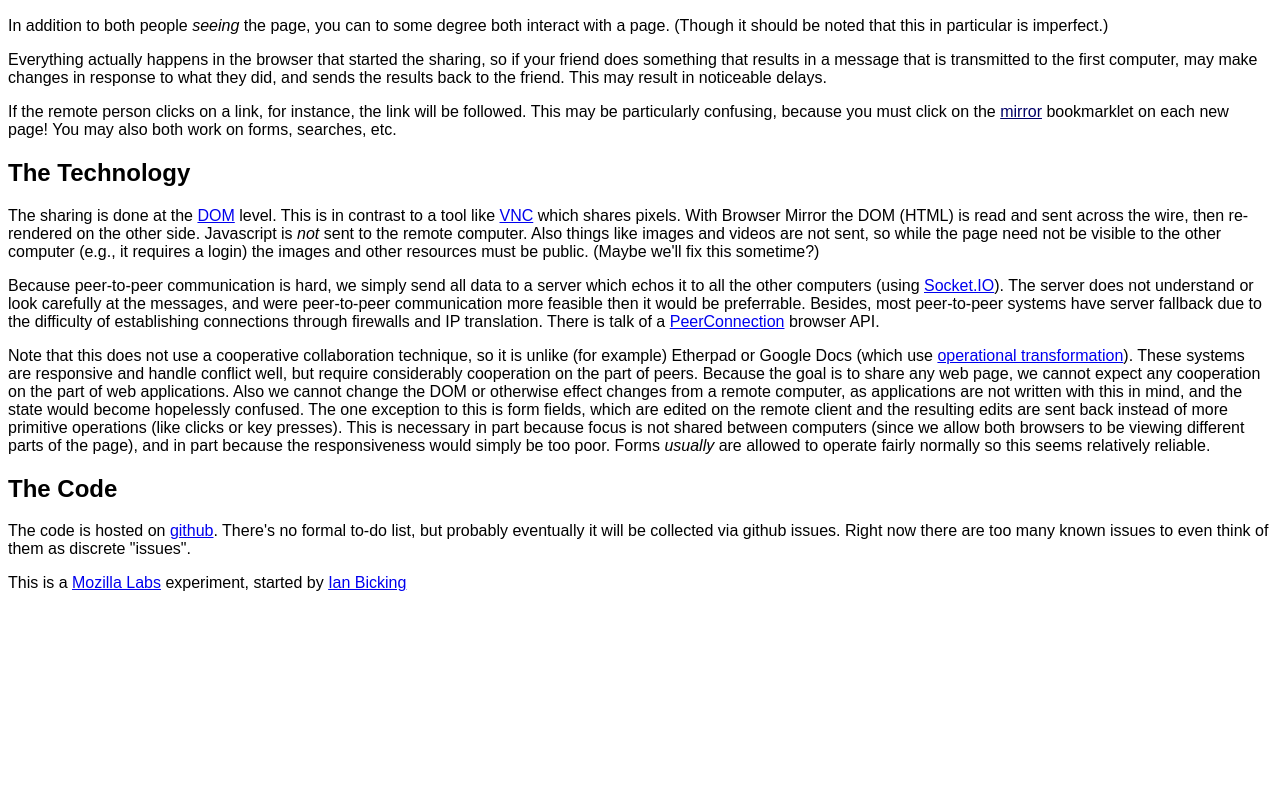
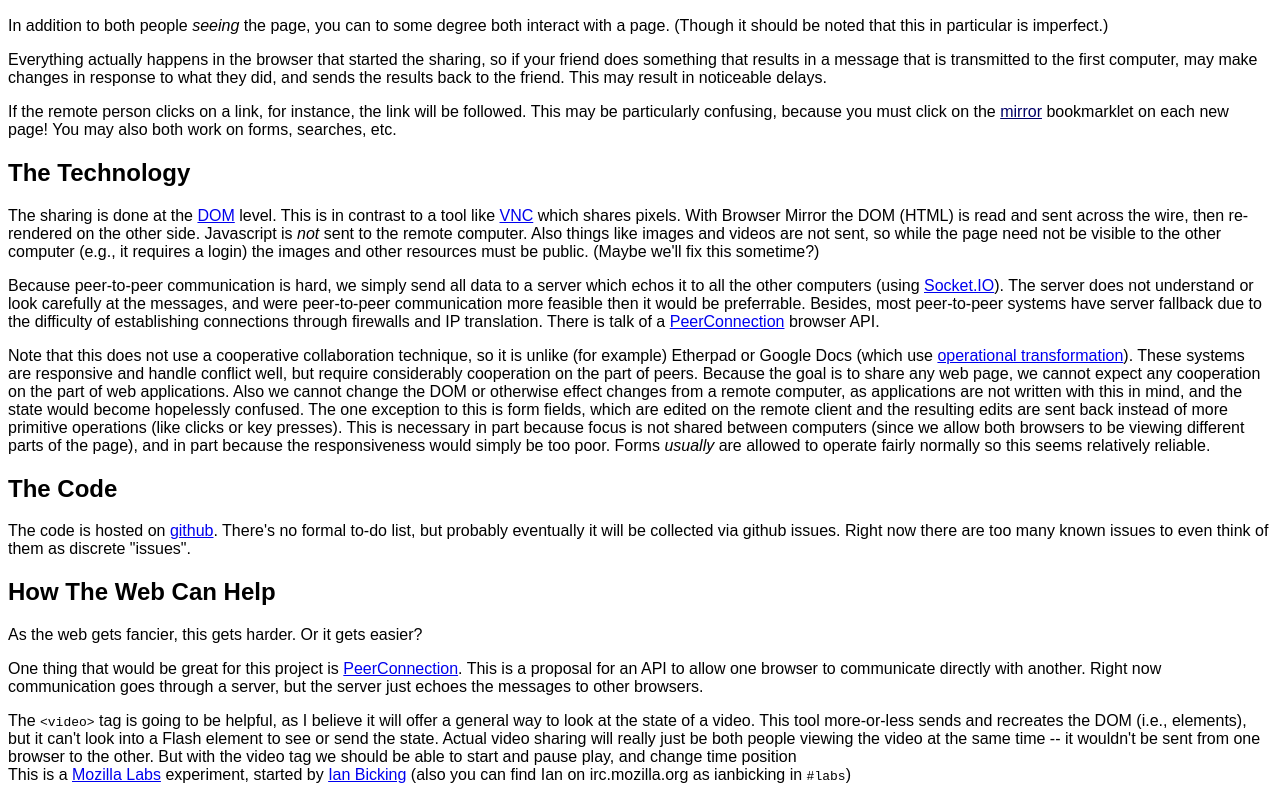
Before and after one commit to mozilla/browsermirror, a plain HTML site: page homepage.html in a window 1280 px wide. Shown: the part 764-1564 px from the top of the page. Before the commit the page ends 1372 px from the top, so only its background shows below. Drawn offline with Linux system fonts and the light colour scheme; a script that the page names is missing.

Commit message:
a few more notes

```diff
--- a/homepage.html
+++ b/homepage.html
@@ -39,7 +39,7 @@ div {
   </object>
   </div>
 
-  <h2>How To Install It</h2>
+  <h2>To Install:</h2>
 
   <div>Browser Mirror is implemented as a bookmarklet.
     To install it simply <b>click and drag</b> the link/button below
@@ -202,9 +202,30 @@ document.body.appendChild(s);
     via github issues.  Right now there are too many known issues to
     even think of them as discrete "issues".</div>
 
+  <h2>How The Web Can Help</h2>
+
+  <div>As the web gets fancier, this gets harder.  Or it gets easier?</div>
+
+  <div>One thing that would be great for this project is <a
+  href="http://www.whatwg.org/specs/web-apps/current-work/multipage/dnd.html#peer-to-peer-connections">PeerConnection</a>.
+  This is a proposal for an API to allow one browser to communicate
+  directly with another.  Right now communication goes through a
+  server, but the server just echoes the messages to other
+  browsers.</div>
+
+  <div>The <code>&lt;video&gt;</code> tag is going to be helpful, as I
+  believe it will offer a general way to look at the state of a video.
+  This tool more-or-less sends and recreates the DOM (i.e., elements),
+  but it can't look into a Flash element to see or send the state.
+  Actual video sharing will really just be both people viewing the
+  video at the same time -- it wouldn't be sent from one browser to
+  the other.  But with the video tag we should be able to start and
+  pause play, and change time position
+
   <div>This is a <a href="https://mozillalabs.com/">Mozilla Labs</a>
   experiment, started by <a href="mailto:ianb@mozilla.com">Ian
-  Bicking</a></div>
+  Bicking</a> (also you can find Ian on irc.mozilla.org as ianbicking
+  in <code>#labs</code>)</div>
 
  </body>
 
```
